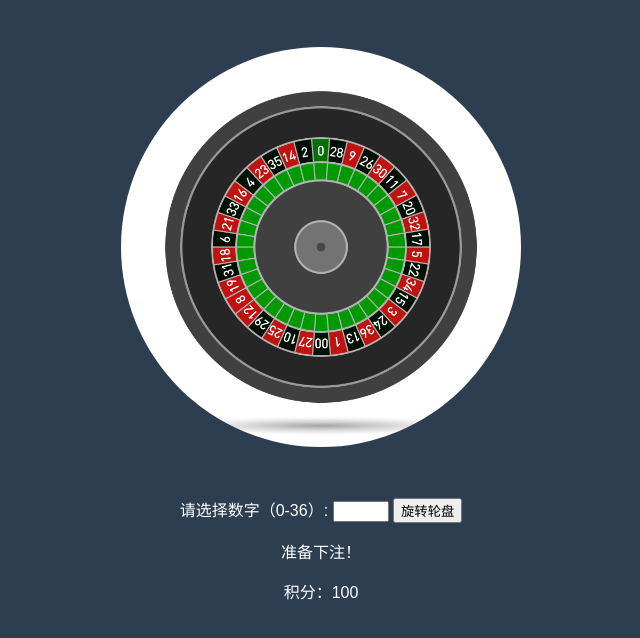
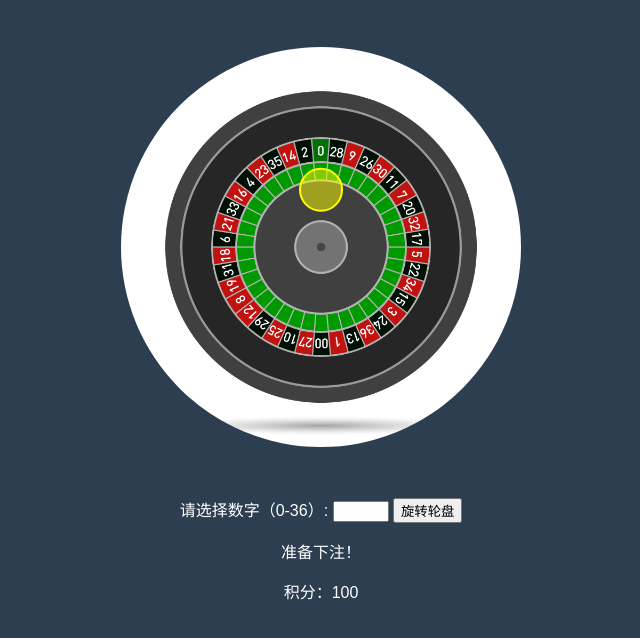
Before and after one commit to yfadskch/roulette-game1, a plain HTML site: page index.html in a window 1280 px wide. Shown: the part 70-708 px from the top of the page, without its empty margins (319-959 px from the left). Drawn offline with Linux system fonts and the light colour scheme.

Commit message:
highlight

```diff
--- a/index.html
+++ b/index.html
@@ -8,7 +8,9 @@
 </head>
 <body>
   <h1>轮盘游戏</h1>
-  <div id="roulette-container"></div> <!-- 删除指针 -->
+  <div id="roulette-container">
+    <div id="highlight"></div> <!-- 高亮标识符 -->
+  </div>
   <div id="actions">
     <label for="bet">请选择数字（0-36）:</label>
     <input type="number" id="bet" min="0" max="36">
--- a/script.js
+++ b/script.js
@@ -11,6 +11,7 @@ const resultDisplay = document.getElementById("result");
 const pointsDisplay = document.getElementById("points");
 const rouletteContainer = document.getElementById("roulette-container");
 const spinSound = document.getElementById("spin-sound");
+const highlight = document.getElementById("highlight"); // 高亮标识符
 
 // 更新积分显示
 function updatePoints(won) {
@@ -34,6 +35,16 @@ function getNumberFromAngle(angle) {
   return (totalNumbers - numberIndex) % totalNumbers; // 映射号码（逆时针排列）
 }
 
+// 根据号码计算高亮位置
+function setHighlightPosition(number) {
+  const angle = number * anglePerNumber; // 计算对应号码的角度
+  const radius = 160; // 高亮环半径（相对于轮盘中心）
+  const radian = (angle - 90) * (Math.PI / 180); // 转换为弧度（角度 - 90° 是因为顶部是起点）
+  const x = radius * Math.cos(radian); // x 坐标
+  const y = radius * Math.sin(radian); // y 坐标
+  highlight.style.transform = `translate(${x}px, ${y}px)`; // 动态设置高亮位置
+}
+
 // 轮盘旋转动画
 function spinRoulette(targetNumber) {
   isSpinning = true;
@@ -49,6 +60,7 @@ function spinRoulette(targetNumber) {
   setTimeout(() => {
     const finalAngle = totalRotation % 360; // 最终角度
     const finalNumber = getNumberFromAngle(finalAngle); // 计算号码
+    setHighlightPosition(finalNumber); // 高亮对应号码
     resultDisplay.textContent = `中奖号码是 ${finalNumber}`;
     isSpinning = false;
   }, 5000);
--- a/style.css
+++ b/style.css
@@ -9,6 +9,7 @@ body {
 }
 
 #roulette-container {
+  position: relative;
   margin: 50px auto;
   width: 400px;
   height: 400px;
@@ -16,3 +17,17 @@ body {
   background-size: cover;
   border-radius: 50%;
 }
+
+#highlight {
+  position: absolute;
+  width: 40px; /* 高亮标识符宽度 */
+  height: 40px; /* 高亮标识符高度 */
+  background: rgba(255, 255, 0, 0.5); /* 半透明黄色 */
+  border: 2px solid yellow; /* 黄色边框 */
+  border-radius: 50%; /* 圆形高亮 */
+  top: 50%;
+  left: 50%;
+  transform: translate(-50%, -180%); /* 初始位置在轮盘顶部 */
+  z-index: 2; /* 确保高亮在轮盘上方 */
+  pointer-events: none;
+}
```
